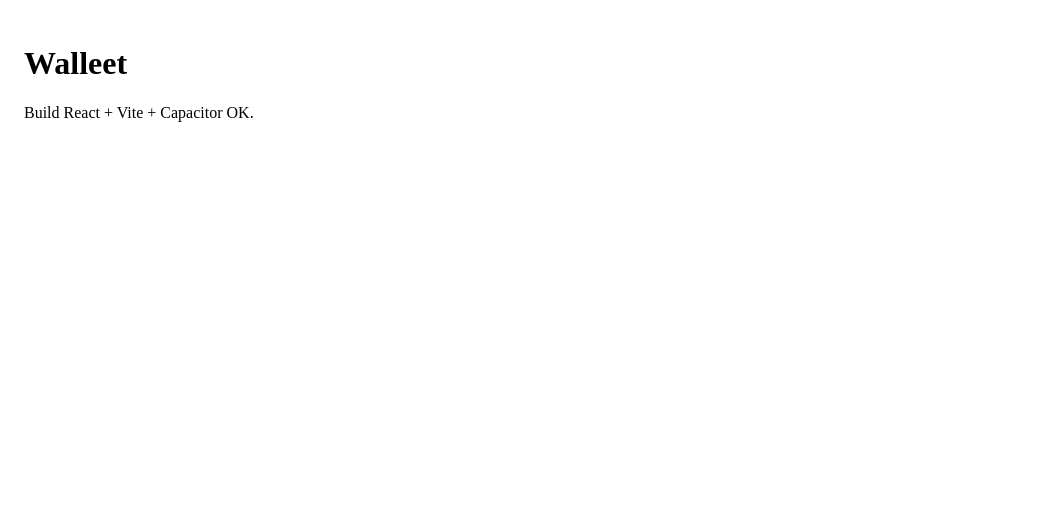
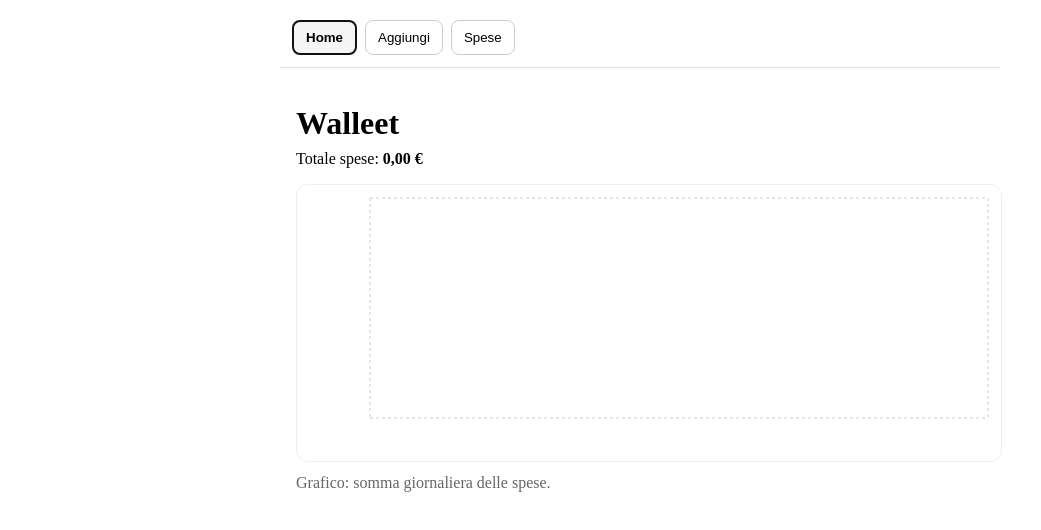
Before and after one commit to jerbamichol-del/Walleet, a React (Vite) app: page / in a window 1280 px wide. Shown: the top 530 px of the page, without its empty margins (0-1041 px from the left). Built offline with nearby package versions, Linux system fonts and the light colour scheme.

Commit message:
feat(app): Navbar + Home + AddExpense + Expenses + db idb

```diff
--- a/src/App.jsx
+++ b/src/App.jsx
@@ -1,10 +1,18 @@
-import React from 'react';
+import React, { useState } from 'react';
+import NavBar from './components/NavBar.jsx';
+import Home from './pages/Home.jsx';
+import AddExpense from './pages/AddExpense.jsx';
+import Expenses from './pages/Expenses.jsx';
 
 export default function App() {
+  const [tab, setTab] = useState('home');
   return (
-    <div style={{ padding: 16 }}>
-      <h1>Walleet</h1>
-      <p>Build React + Vite + Capacitor OK.</p>
+    <div style={{ maxWidth: 720, margin:'0 auto' }}>
+      <NavBar current={tab} onChange={setTab} />
+      {tab === 'home' && <Home />}
+      {tab === 'add' && <AddExpense onSaved={() => setTab('list')} />}
+      {tab === 'list' && <Expenses />}
+      <div style={{ height: 24 }} />
     </div>
   );
 }
--- /dev/null
+++ b/src/components/NavBar.jsx
@@ -0,0 +1,28 @@
+import React from 'react';
+
+export default function NavBar({ current, onChange }) {
+  const tabs = [
+    { key: 'home', label: 'Home' },
+    { key: 'add', label: 'Aggiungi' },
+    { key: 'list', label: 'Spese' },
+  ];
+  return (
+    <nav style={{ display: 'flex', gap: 8, padding: 12, borderBottom: '1px solid #ddd', position: 'sticky', top: 0, background: '#fff', zIndex: 10 }}>
+      {tabs.map(t => (
+        <button
+          key={t.key}
+          onClick={() => onChange(t.key)}
+          style={{
+            padding: '8px 12px',
+            borderRadius: 8,
+            border: current === t.key ? '2px solid #111' : '1px solid #ccc',
+            background: current === t.key ? '#f5f5f5' : '#fff',
+            fontWeight: current === t.key ? 700 : 400
+          }}
+        >
+          {t.label}
+        </button>
+      ))}
+    </nav>
+  );
+}
--- /dev/null
+++ b/src/db.js
@@ -0,0 +1,55 @@
+import { openDB } from 'idb';
+
+const DB_NAME = 'walleet';
+const DB_VERSION = 1;
+const STORE = 'expenses';
+
+async function getDb() {
+  return openDB(DB_NAME, DB_VERSION, {
+    upgrade(db) {
+      if (!db.objectStoreNames.contains(STORE)) {
+        const store = db.createObjectStore(STORE, { keyPath: 'id' });
+        store.createIndex('by-date', 'date');
+      }
+    },
+  });
+}
+
+export async function addExpense({ date, category, amount, note }) {
+  const db = await getDb();
+  const id = crypto.randomUUID();
+  const toSave = {
+    id,
+    date: new Date(date).toISOString(),
+    category: category || 'Altro',
+    amount: Number(amount) || 0,
+    note: note || '',
+    createdAt: new Date().toISOString(),
+  };
+  await db.put(STORE, toSave);
+  return toSave;
+}
+
+export async function getAllExpenses() {
+  const db = await getDb();
+  return (await db.getAll(STORE)).sort((a, b) => new Date(b.date) - new Date(a.date));
+}
+
+export async function deleteExpense(id) {
+  const db = await getDb();
+  await db.delete(STORE, id);
+}
+
+export function groupByDateDay(items) {
+  const map = new Map();
+  items.forEach(it => {
+    const d = new Date(it.date);
+    const key = `${d.getFullYear()}-${String(d.getMonth()+1).padStart(2,'0')}-${String(d.getDate()).padStart(2,'0')}`;
+    map.set(key, (map.get(key) || 0) + Number(it.amount));
+  });
+  return Array.from(map.entries()).map(([date, total]) => ({ date, total }));
+}
+
+export function sumTotal(items) {
+  return items.reduce((acc, it) => acc + Number(it.amount), 0);
+}
--- /dev/null
+++ b/src/pages/AddExpense.jsx
@@ -0,0 +1,56 @@
+import React, { useState } from 'react';
+import { addExpense } from '../db';
+
+const CATS = ['Spesa', 'Trasporti', 'Ristorante', 'Casa', 'Svago', 'Altro'];
+
+export default function AddExpense({ onSaved }) {
+  const [date, setDate] = useState(() => new Date().toISOString().slice(0,10));
+  const [category, setCategory] = useState('Altro');
+  const [amount, setAmount] = useState('');
+  const [note, setNote] = useState('');
+  const [busy, setBusy] = useState(false);
+  const canSave = date && amount;
+
+  async function handleSubmit(e) {
+    e.preventDefault();
+    if (!canSave) return;
+    setBusy(true);
+    try {
+      await addExpense({ date, category, amount: Number(amount), note });
+      setAmount('');
+      setNote('');
+      onSaved?.();
+    } finally {
+      setBusy(false);
+    }
+  }
+
+  return (
+    <form onSubmit={handleSubmit} style={{ display:'grid', gap: 12, padding: 16 }}>
+      <label>
+        Data<br/>
+        <input type="date" value={date} onChange={e=>setDate(e.target.value)} style={inputStyle}/>
+      </label>
+      <label>
+        Categoria<br/>
+        <select value={category} onChange={e=>setCategory(e.target.value)} style={inputStyle}>
+          {CATS.map(c => <option key={c} value={c}>{c}</option>)}
+        </select>
+      </label>
+      <label>
+        Importo (€)<br/>
+        <input type="number" step="0.01" inputMode="decimal" value={amount} onChange={e=>setAmount(e.target.value)} style={inputStyle}/>
+      </label>
+      <label>
+        Nota (opzionale)<br/>
+        <input type="text" value={note} onChange={e=>setNote(e.target.value)} style={inputStyle}/>
+      </label>
+      <button type="submit" disabled={!canSave || busy} style={btnStyle}>
+        {busy ? 'Salvataggio...' : 'Salva'}
+      </button>
+    </form>
+  );
+}
+
+const inputStyle = { width:'100%', padding:'10px 12px', border:'1px solid #ccc', borderRadius:10 };
+const btnStyle = { padding:'10px 14px', borderRadius:10, border:'1px solid #333', background:'#f5f5f5' };
--- /dev/null
+++ b/src/pages/Expenses.jsx
@@ -0,0 +1,39 @@
+import React, { useEffect, useState } from 'react';
+import { getAllExpenses, deleteExpense } from '../db';
+
+function euro(v){ return new Intl.NumberFormat('it-IT',{style:'currency',currency:'EUR'}).format(v||0); }
+function fmt(d){ const x = new Date(d); return x.toLocaleDateString('it-IT'); }
+
+export default function Expenses() {
+  const [items, setItems] = useState([]);
+
+  async function refresh(){ setItems(await getAllExpenses()); }
+  useEffect(() => { refresh(); }, []);
+
+  async function onDelete(id){
+    await deleteExpense(id);
+    await refresh();
+  }
+
+  return (
+    <div style={{ padding: 16 }}>
+      <h2>Spese</h2>
+      {items.length === 0 && <p style={{color:'#666'}}>Nessuna spesa ancora.</p>}
+      <ul style={{ listStyle:'none', padding:0, margin:0, display:'grid', gap:10 }}>
+        {items.map(it => (
+          <li key={it.id} style={{ border:'1px solid #eee', borderRadius:12, padding:12 }}>
+            <div style={{ display:'flex', justifyContent:'space-between', alignItems:'center' }}>
+              <div>
+                <div><strong>{it.category}</strong> — {euro(it.amount)}</div>
+                <div style={{ color:'#666', fontSize:12 }}>{fmt(it.date)} {it.note ? `· ${it.note}` : ''}</div>
+              </div>
+              <button onClick={() => onDelete(it.id)} style={{ border:'1px solid #c00', color:'#c00', background:'#fff', borderRadius:8, padding:'6px 10px' }}>
+                Elimina
+              </button>
+            </div>
+          </li>
+        ))}
+      </ul>
+    </div>
+  );
+}
--- /dev/null
+++ b/src/pages/Home.jsx
@@ -0,0 +1,39 @@
+import React, { useEffect, useState } from 'react';
+import { getAllExpenses, groupByDateDay, sumTotal } from '../db';
+import { LineChart, Line, XAxis, YAxis, Tooltip, CartesianGrid, ResponsiveContainer } from 'recharts';
+
+function euro(v) { return new Intl.NumberFormat('it-IT', { style:'currency', currency:'EUR' }).format(v || 0); }
+
+export default function Home() {
+  const [items, setItems] = useState([]);
+  const [series, setSeries] = useState([]);
+
+  useEffect(() => {
+    (async () => {
+      const all = await getAllExpenses();
+      setItems(all);
+      setSeries(groupByDateDay(all).sort((a,b) => a.date.localeCompare(b.date)));
+    })();
+  }, []);
+
+  return (
+    <div style={{ padding: 16 }}>
+      <h1 style={{ marginBottom: 8 }}>Walleet</h1>
+      <div style={{ marginBottom: 16, fontSize: 16 }}>
+        Totale spese: <strong>{euro(sumTotal(items))}</strong>
+      </div>
+      <div style={{ width: '100%', height: 260, border: '1px solid #eee', borderRadius: 12, padding: 8 }}>
+        <ResponsiveContainer width="100%" height="100%">
+          <LineChart data={series}>
+            <CartesianGrid strokeDasharray="3 3" />
+            <XAxis dataKey="date" />
+            <YAxis />
+            <Tooltip />
+            <Line type="monotone" dataKey="total" />
+          </LineChart>
+        </ResponsiveContainer>
+      </div>
+      <p style={{ color:'#666', marginTop: 12 }}>Grafico: somma giornaliera delle spese.</p>
+    </div>
+  );
+}
```
